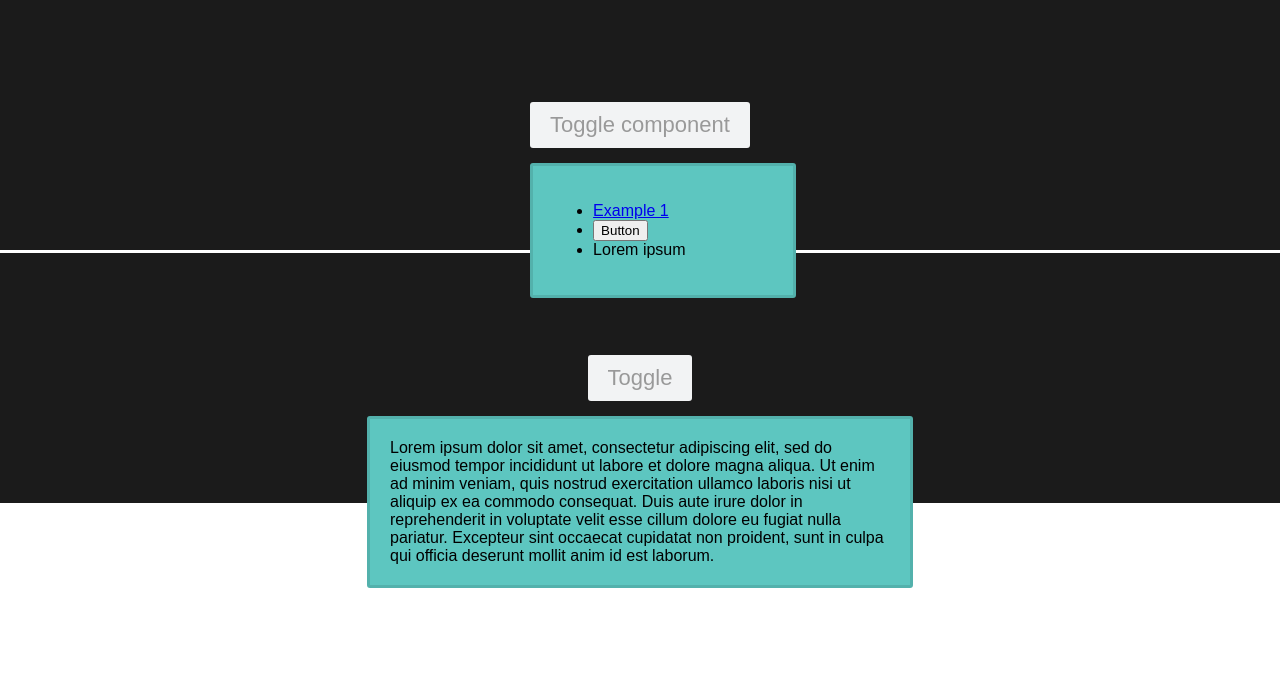
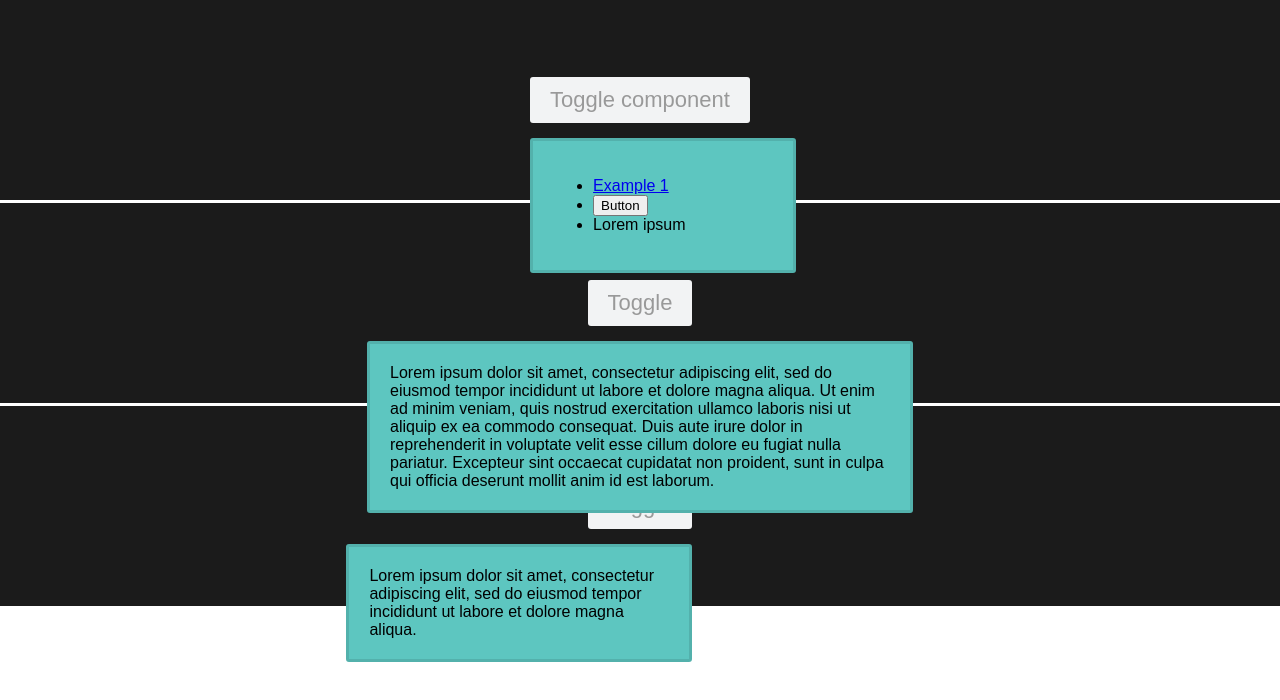
Before and after one commit to fed/react-dropdown-menu, a React app: page / in a window 1280 px wide. Built offline with nearby package versions, Linux system fonts and the light colour scheme.

Commit message:
Allow aligning modals to the right

```diff
--- a/package.json
+++ b/package.json
@@ -16,6 +16,7 @@
     "node-sass": "^4.7.2",
     "parcel-bundler": "^1.0.3",
     "postcss": "^6.0.14",
+    "react": "^16.2.0",
     "react-dom": "^16.2.0",
     "rollup": "^0.52.1",
     "rollup-plugin-babel": "^3.0.2",
--- a/src/Dropdown.js
+++ b/src/Dropdown.js
@@ -49,7 +49,8 @@ export default class Dropdown extends React.Component {
         {
           'Dropdown__popover--open': this.state.open,
           'Dropdown__popover--left': this.props.align === 'left',
-          'Dropdown__popover--center': this.props.align === 'center'
+          'Dropdown__popover--center': this.props.align === 'center',
+          'Dropdown__popover--right': this.props.align === 'right'
         }
       ),
       ref: node => {
--- a/src/Dropdown.scss
+++ b/src/Dropdown.scss
@@ -8,6 +8,11 @@
   margin-top: 15px;
   position: absolute;
   top: 100%;
+  z-index: 9999;
+}
+
+.Dropdown__popover--open {
+  display: inline-block;
 }
 
 .Dropdown__popover--left {
@@ -19,6 +24,6 @@
   transform: translateX(-50%);
 }
 
-.Dropdown__popover--open {
-  display: inline-block;
+.Dropdown__popover--right {
+  right: 0;
 }
--- a/src/index.js
+++ b/src/index.js
@@ -39,6 +39,18 @@ function Example() {
           </div>
         </Dropdown>
       </div>
+
+      <div className="container">
+        <Dropdown
+          align="right"
+          toggle={<button className="button">Toggle</button>}
+        >
+          <div className="content" style={{ minWidth: '300px' }}>
+            Lorem ipsum dolor sit amet, consectetur adipiscing elit, sed do
+            eiusmod tempor incididunt ut labore et dolore magna aliqua.
+          </div>
+        </Dropdown>
+      </div>
     </React.Fragment>
   );
 }
--- a/src/index.scss
+++ b/src/index.scss
@@ -9,7 +9,7 @@ body {
   display: flex;
   align-items: center;
   justify-content: center;
-  height: 250px;
+  height: 200px;
   margin-bottom: 3px;
 }
 
```
Also changed, not shown: lib/index.js (+1 -1 lines), lib/index.css, 1 other file.
